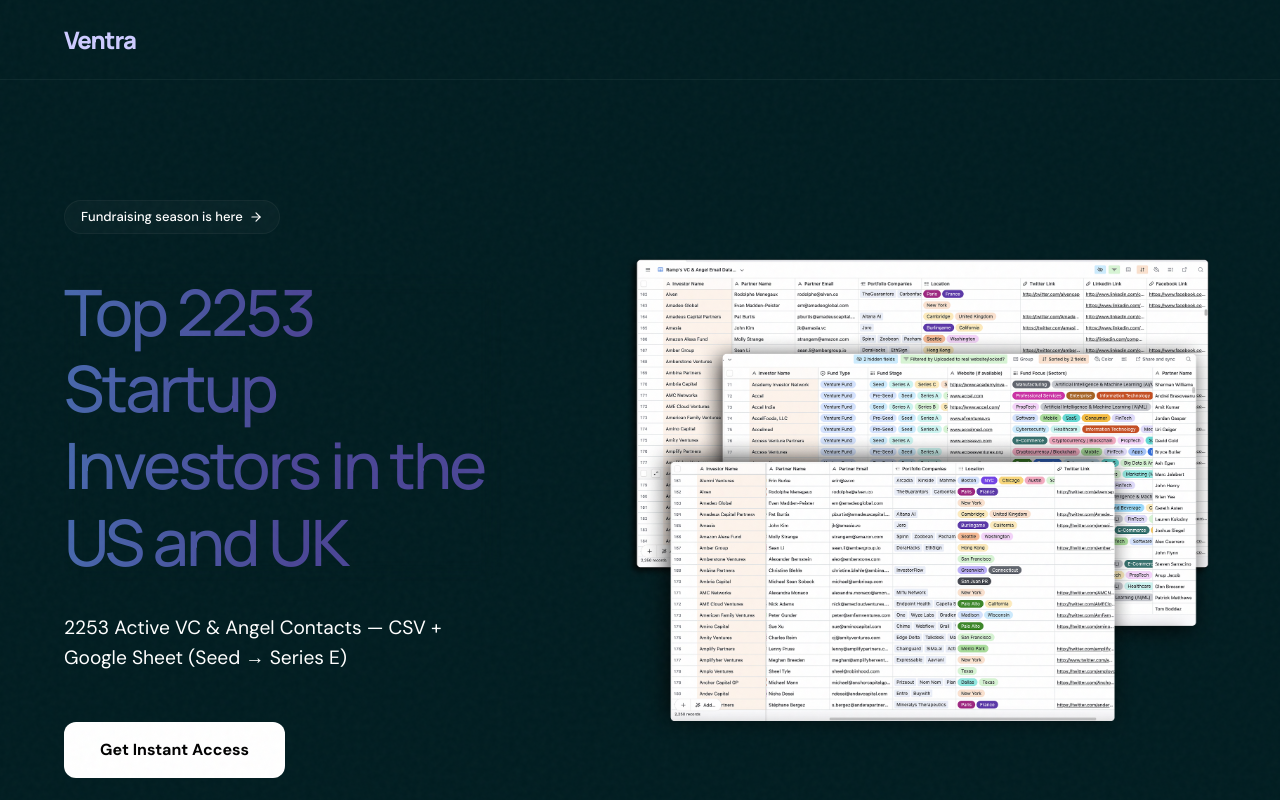
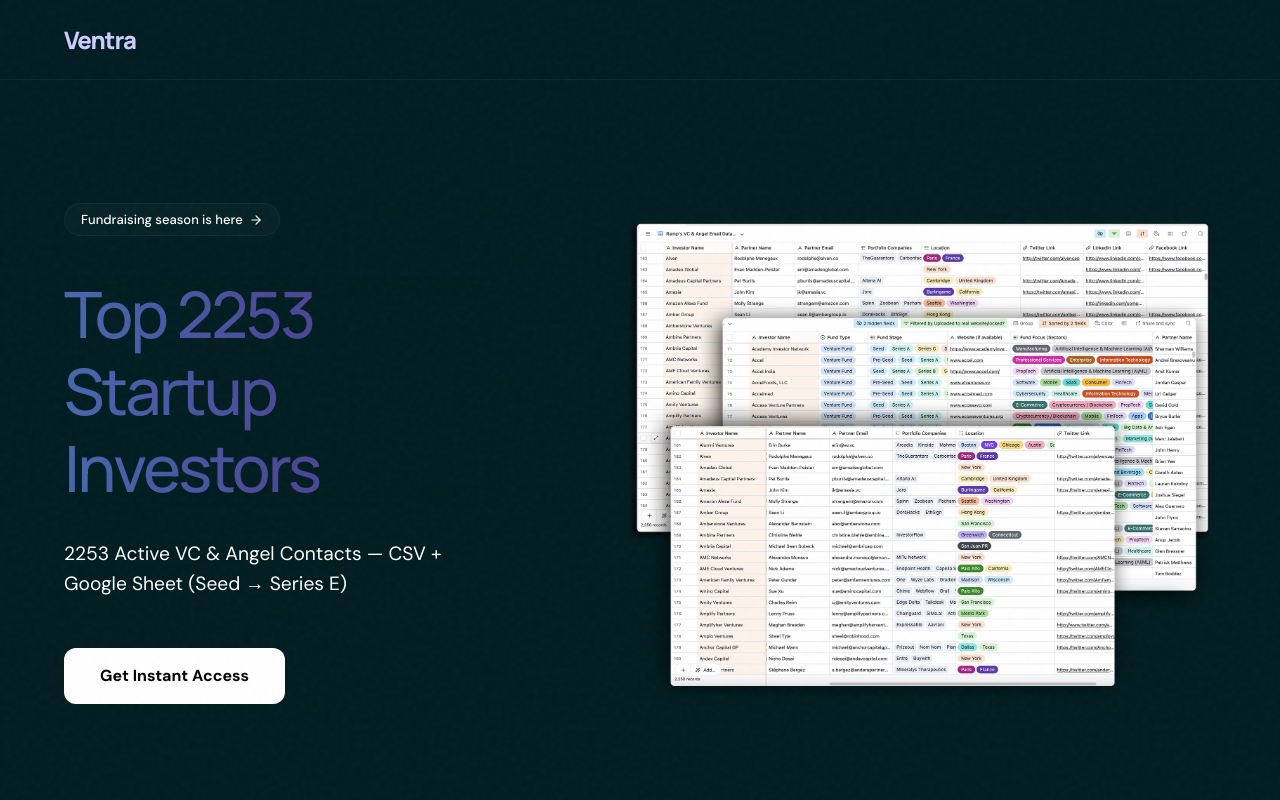
Before and after one commit to arsbux/new-ventra, a React (Vite) app: page / in a window 1280 px wide. Shown: the top 800 px of the page. Built offline with nearby package versions, Linux system fonts and the light colour scheme.

Commit message:
Update Hero H1 to 'Top 2253 Startup Investors'

```diff
--- a/src/components/Hero.tsx
+++ b/src/components/Hero.tsx
@@ -39,7 +39,7 @@ const Hero: React.FC = () => {
                             className="hero-heading"
                         >
                             <DynamicGradientWrapper colors={[color1, color2, color3, color4]}>
-                                Top 2253 Startup Investors in the US and UK
+                                Top 2253 Startup Investors
                             </DynamicGradientWrapper>
                         </motion.h1>
 
```
